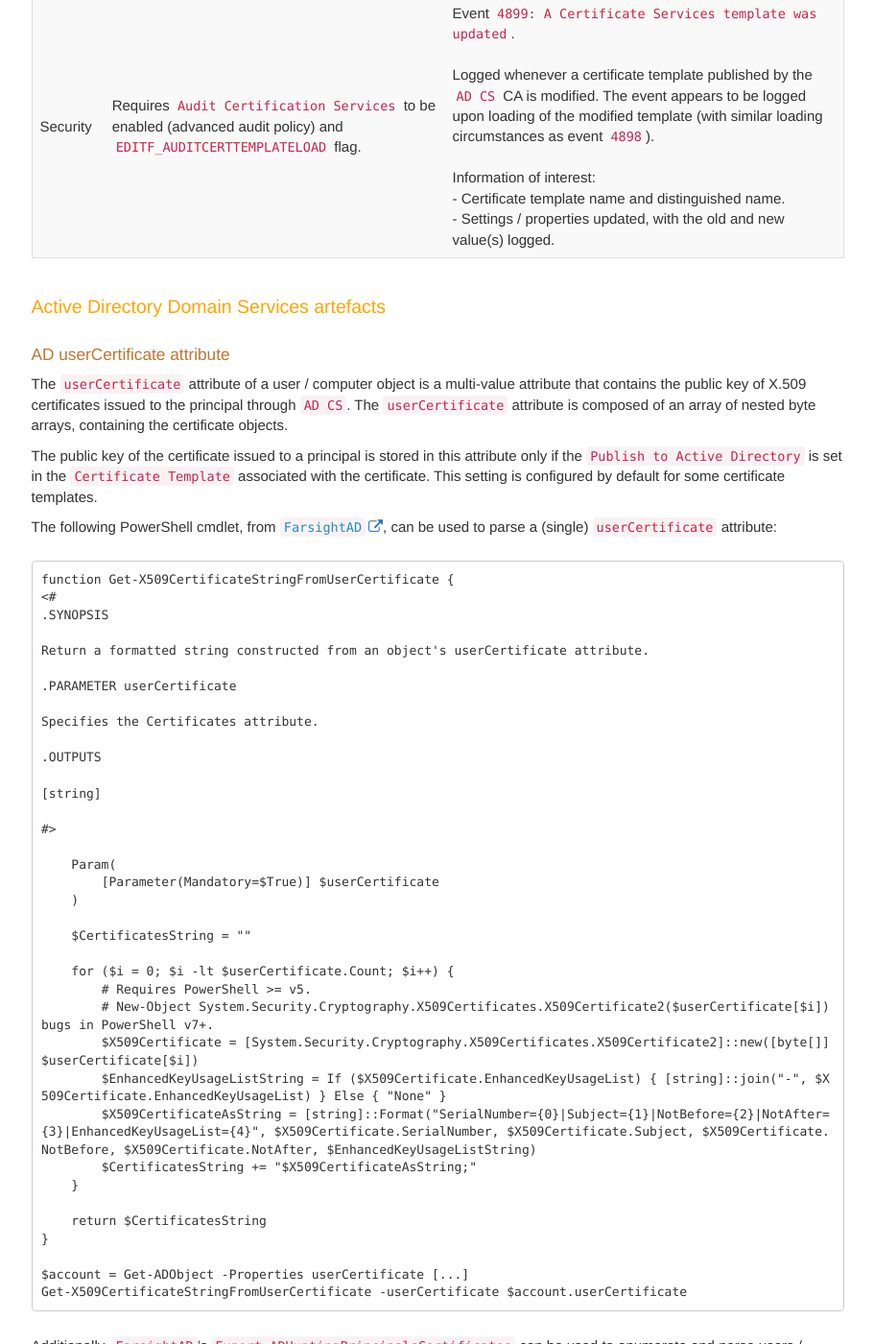
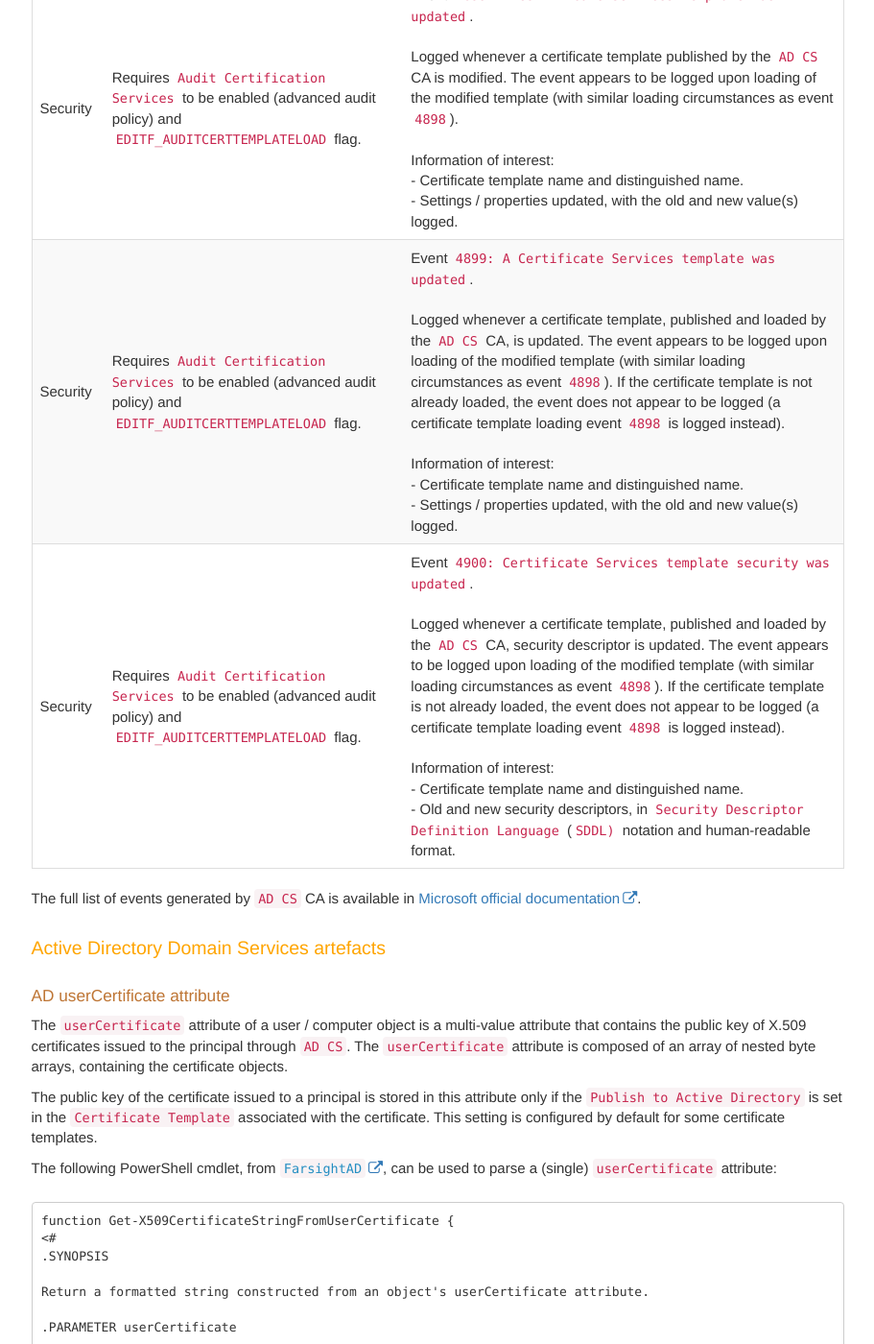
Before and after one commit to Qazeer/artefacts.help, a Jekyll site: the page built from pages/windows/server_roles/adcs.md, in a window 1280 px wide and 1400 px high, scrolled down 6875 px. Shown: the whole window at 96% size, without its empty margins (330-1241 px from the left). Built offline with Jekyll 4.4.1, drawn with Linux system fonts in a browser that asks for light colours; comment, search, counter and statistics services are not loaded; some of the changed text lies outside the part shown.

Commit message:
[Artefacts] Windows AD CS - New events & typo fixes

```diff
--- a/pages/windows/server_roles/adcs.md
+++ b/pages/windows/server_roles/adcs.md
@@ -202,12 +204,12 @@ certificate template updates, certificate requests, etc.
 For events to be logged, the [following conditions](https://web.archive.org/web/20250321025912/https://learn.microsoft.com/en-us/previous-versions/windows/it-pro/windows-server-2012-r2-and-2012/dn786432(v=ws.11)) must be meet:
   - Advanced auditing policy is enforced and `Audit Certification Services` is
     enabled.
-  - The audit filter the event(s) are enabled on the CA(s)
+  - The audit filter associated with the event(s) are enabled on the CA(s)
     (for example through: Certificate Authority Properties - in Certificate
     Services MMC snap-in -> Auditing -> <AUDIT_FILTER>).
   - For the certificate template change events to be recorded (events `4898`,
     `4898`, and `4900`), the specific audit configuration flag
-    `EDITF_AUDITCERTTEMPLATELOAD` must be enabled:
+    `EDITF_AUDITCERTTEMPLATELOAD` must be enabled ofr the CA:
     `certutil –setreg policy\EditFlags +EDITF_AUDITCERTTEMPLATELOAD`.
 
 
@@ -215,6 +217,7 @@ For events to be logged, the [following conditions](https://web.archive.org/web/
 |---------|------------|--------|
 | Security | Requires `Audit Certification Services` to be enabled (advanced audit policy) and CA `Issue and manage certificate requests` auditing filter. | Event `4886: Certificate Services received a certificate request`. <br><br> Logged upon a certificate request attempt, whether the request succeed or not. <br><br> Information of interest: <br> - Requester identity (`Requester`). <br> - client machine name (within the `Attributes` undocumented field, `ccm` - for `Cert Client Machine` - section). <br> - DOES NOT include certificate subject information. |
 | Security | Requires `Audit Certification Services` to be enabled (advanced audit policy) and CA `Issue and manage certificate requests` auditing filter. | Event `4887: Certificate Services approved a certificate request and issued a certificate`. <br><br> Logged upon a successful certificate request (that lead to a certificate being emitted). <br><br> Information of interest: <br> - Requester identity (`Requester`). <br> - Client machine name (within the `Attributes` undocumented field, field `ccm`). <br> - Subject information: subject of the certificate (whether automatically deduced or manually specified). <br> - Depending on the `AD CS` version, the certificate template and eventual Subject Alternative Name specified may be tracked in the `Attributes` field. |
+| Security | Requires `Audit Certification Services` to be enabled (advanced audit policy) and CA `Issue and manage certificate requests` auditing filter. | Event `4889: Certificate Services set the status of a certificate request to pending`. <br><br> Logged upon a certificate request attempt if the associated certificate template requires `CA certificate manager` approval. <br><br> Similar level of information as event `4886`. |
 | Security | Requires `Audit Certification Services` to be enabled (advanced audit policy) and `Revoke certificates and publish CRLs`. | Event `4870: Certificate Services revoked a certificate`. <br><br> Logged whenever an issued certificate is revoked. <br><br> Information of interest: <br> - Account that performed the revocation and associated `LogonID`. <br> - Serial number of the revoked certificate (`CertificateSerialNumber`). |
 | Security | Requires `Audit Certification Services` to be enabled (advanced audit policy) and `Change CA configuration`. | Event `4892: A property of Certificate Services changed`. <br><br> Logged whenever their is a change to the `AD CS` CA and notably when a new certificate template is published to the CA. <br><br> Information of interest: <br> - Account that performed the operation and associated `LogonID`. <br> - For certificate templates publication (`PropertyName 29`), the list of all published certificate templates with their respective EKU. |
 | Security | Requires `Audit Certification Services` to be enabled (advanced audit policy) and `Change CA security settings`. | Event `4885: The audit filter for Certificate Services changed`. <br><br> Logged upon changes of the `AD CS` CA audit filter policy. <br><br> Information of interest: <br> - Account that performed the update and associated `LogonID`. <br> - New audit filter configured (`AuditFilter`). |
@@ -222,6 +225,11 @@ For events to be logged, the [following conditions](https://web.archive.org/web/
 | Security | Requires `Audit Certification Services` to be enabled (advanced audit policy) and `Change CA security settings`. | Event `4890: The certificate manager settings for Certificate Services changed`. <br><br> Logged whenever the certificate manager restrictions of the `AD CS` are updated (and not the certificate manager rights, which is defined as an access right in the CA security descriptor). <br><br> Information of interest: <br> - Account that performed the update and associated `LogonID`. <br> - Whether restricted permissions are enabled or disabled (`EnableRestrictedPermissions`). <br> - If restricted permissions are enabled, the restricted permissions enforced (`RestrictedPermissions`). |
 | Security | Requires `Audit Certification Services` to be enabled (advanced audit policy) and `EDITF_AUDITCERTTEMPLATELOAD` flag. | Event `4898: Certificate Services loaded a template`. <br><br> Logged whenever a certificate template is loaded by the `AD CS` CA. Certificate templates appear to be loaded periodically or after a certificate template update but only upon certificate requests. <br><br> Information of interest: <br> - All information of the certificate template: name and distinguished name, `ExtendedKeyUsage`, security descriptor, [`msPKI-Certificate-Name-Flag` attribute](https://learn.microsoft.com/en-us/openspecs/windows_protocols/ms-crtd/1192823c-d839-4bc3-9b6b-fa8c53507ae1), etc. |
 | Security | Requires `Audit Certification Services` to be enabled (advanced audit policy) and `EDITF_AUDITCERTTEMPLATELOAD` flag. | Event `4899: A Certificate Services template was updated`. <br><br> Logged whenever a certificate template published by the `AD CS` CA is modified. The event appears to be logged upon loading of the modified template (with similar loading circumstances as event `4898`). <br><br> Information of interest: <br> - Certificate template name and distinguished name. <br> - Settings / properties updated, with the old and new value(s) logged. |
+| Security | Requires `Audit Certification Services` to be enabled (advanced audit policy) and `EDITF_AUDITCERTTEMPLATELOAD` flag. | Event `4899: A Certificate Services template was updated`. <br><br> Logged whenever a certificate template, published and loaded by the `AD CS` CA, is updated. The event appears to be logged upon loading of the modified template (with similar loading circumstances as event `4898`). If the certificate template is not already loaded, the event does not appear to be logged (a certificate template loading event `4898` is logged instead). <br><br> Information of interest: <br> - Certificate template name and distinguished name. <br> - Settings / properties updated, with the old and new value(s) logged. |
+| Security | Requires `Audit Certification Services` to be enabled (advanced audit policy) and `EDITF_AUDITCERTTEMPLATELOAD` flag. | Event `4900: Certificate Services template security was updated`. <br><br> Logged whenever a certificate template, published and loaded by the `AD CS` CA, security descriptor is updated. The event appears to be logged upon loading of the modified template (with similar loading circumstances as event `4898`). If the certificate template is not already loaded, the event does not appear to be logged (a certificate template loading event `4898` is logged instead). <br><br> Information of interest: <br> - Certificate template name and distinguished name. <br> - Old and new security descriptors, in `Security Descriptor Definition Language` (`SDDL)` notation and human-readable format. |
+
+The full list of events generated by `AD CS` CA is available in
+[Microsoft official documentation](https://learn.microsoft.com/en-us/previous-versions/windows/it-pro/windows-server-2012-r2-and-2012/dn786423(v=ws.11)).
 
 ### Active Directory Domain Services artefacts
 
```
Also changed, not shown: other parts of pages/windows/server_roles/adcs.md (+5 -3 lines), pages/windows/registry_systeminfo.md (+1 -1 lines).
